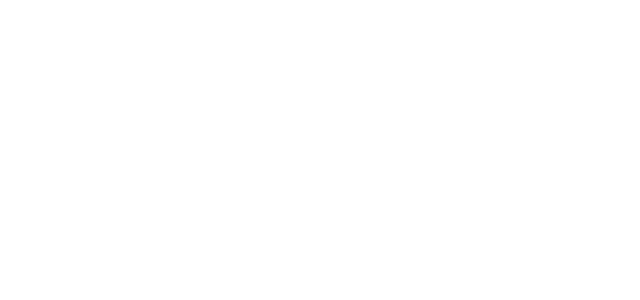
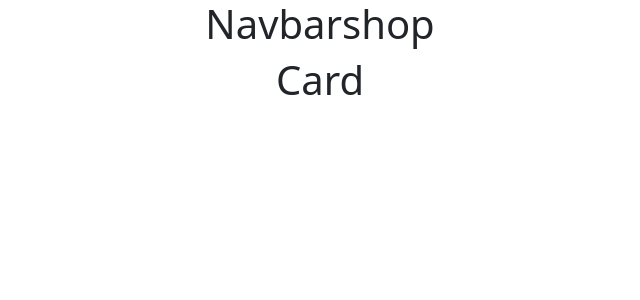
Before and after one commit to Behzadk2/shop, a React (Create React App) app: page /card in a window 1280 px wide. Shown: the top 300 px of the page, without its empty margins (320-960 px from the left). Built offline with nearby package versions, Linux system fonts and the light colour scheme.

Commit message:
Navbarshop

```diff
--- a/src/App.js
+++ b/src/App.js
@@ -1,19 +1,20 @@
 import logo from './logo.svg';
 import './App.css';
-import 'bootstrap/dist/css/bootstrap.min.css'
-import {BrowserRouter as Router , Route , Routes } from 'react-router-dom'
+import 'bootstrap/dist/css/bootstrap.min.css';
+import {BrowserRouter as Router , Route , Routes } from 'react-router-dom';
+import Card from './Pages/Card/Card';
+import Shop from './Pages/Shop/Shop';
+import Navbarshop from './Components/Navbarshop';
+
 
 function App() {
   return (
     <div className="App">
      <Router>
+      <Navbarshop/>
       <Routes>
-
-        <Route path='/' />
-        <Route path='/card' />
-
-
-
+        <Route path='/' element={<Shop />}  />
+        <Route path='/card'  element={<Card />} />
       </Routes>
      </Router>
     </div>
--- a/src/Components/navbarshop.js
+++ b/src/Components/navbarshop.js
@@ -1,8 +1,8 @@
-const navbarshop = () => {
+const Navbarshop = () => {
   return (
     <div>
-      <h1>navbarshop</h1>
+      <h1>Navbarshop</h1>
     </div>
   );
 };
-export default navbarshop;
+export default Navbarshop;
--- /dev/null
+++ b/src/Pages/Card/Card.js
@@ -0,0 +1,10 @@
+const Card = ()=>{
+    return(
+
+        <div>
+            <h1>Card</h1>
+
+        </div>
+    )
+    }
+    export default Card;
--- /dev/null
+++ b/src/Pages/Shop/Shop.js
@@ -0,0 +1,12 @@
+
+
+const Shop = ()=>{
+return(
+
+    <div>
+        <h1>Shop</h1>
+
+    </div>
+)
+}
+export default Shop;
```
Also changed, not shown: src/Pages/Card/card.jsx (deleted, +0 -10 lines), src/Pages/Shop/shop.jsx (deleted, +0 -12 lines).
